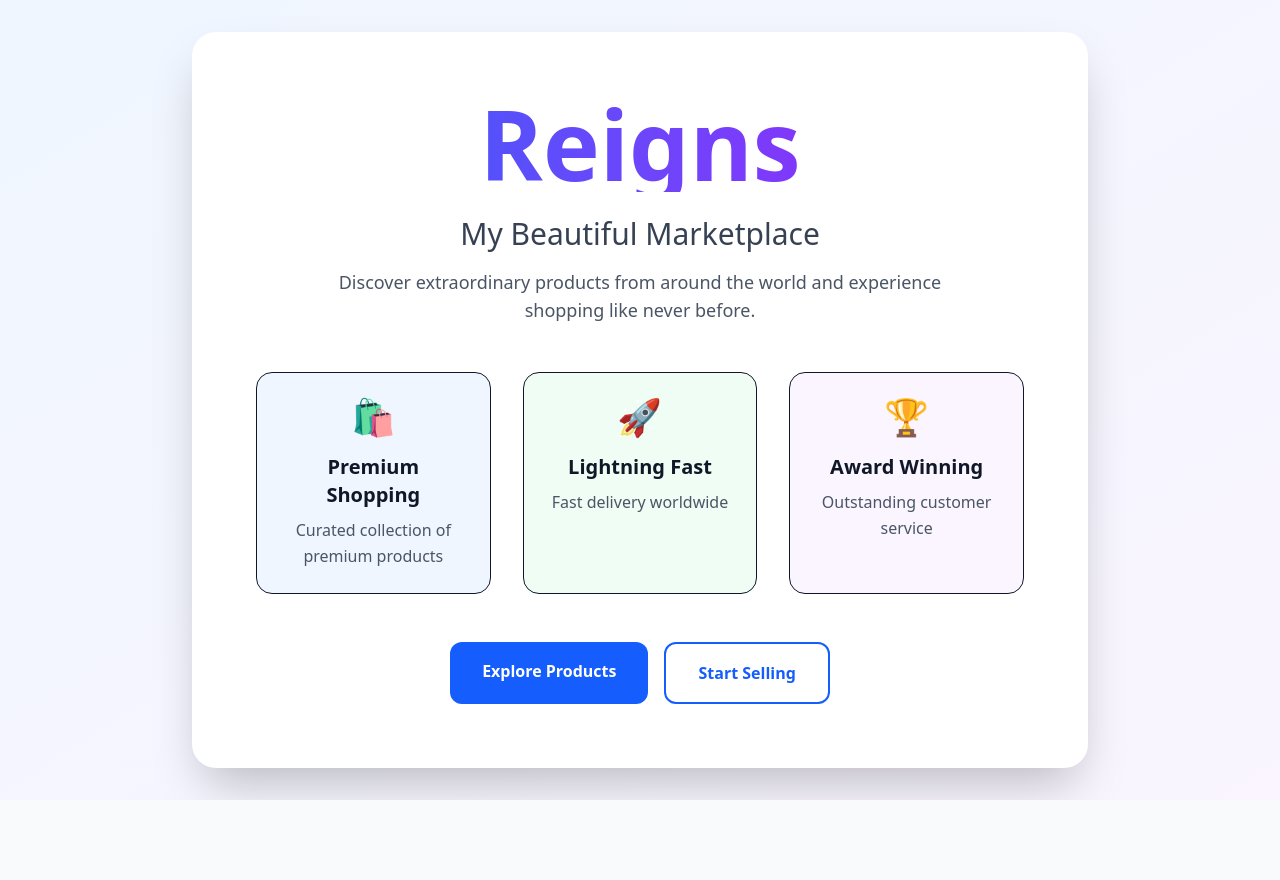
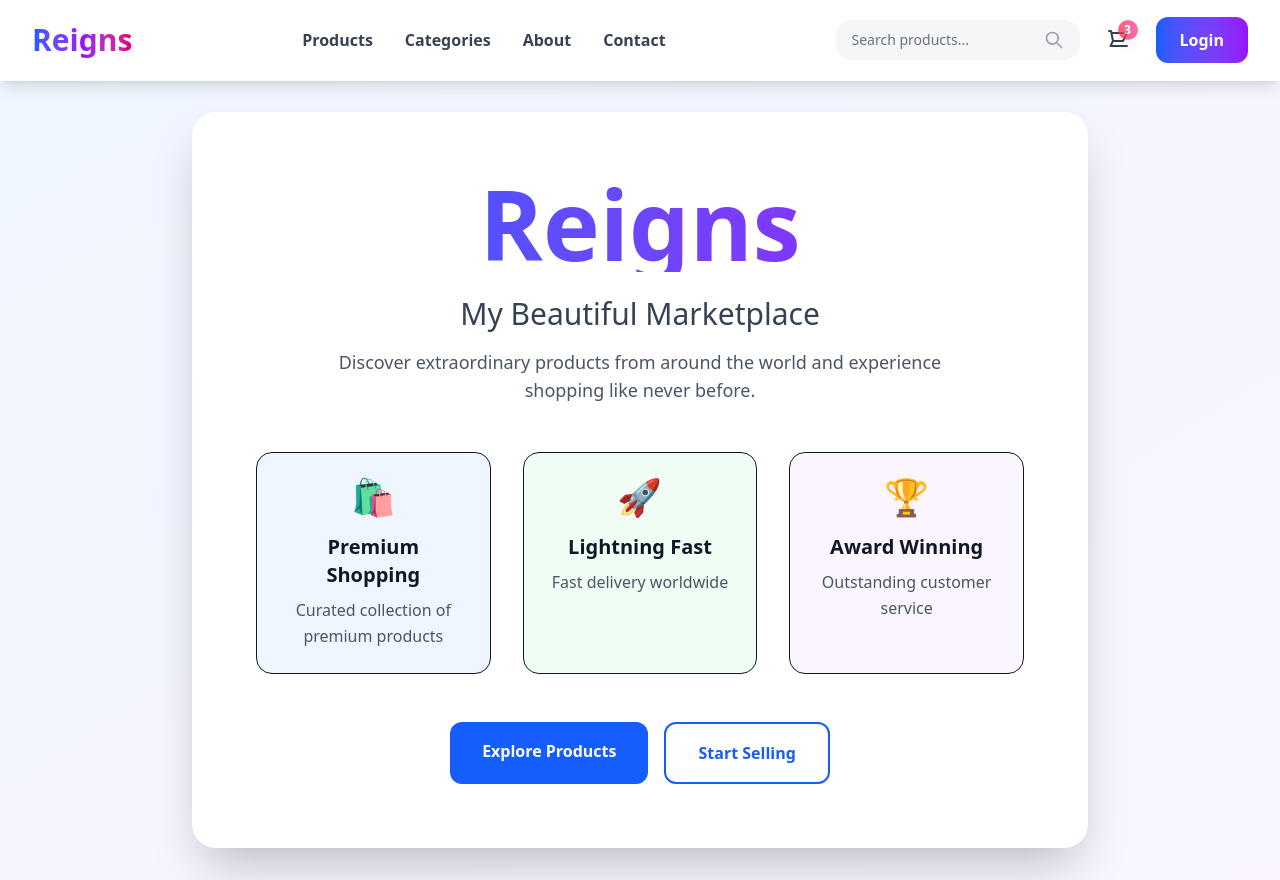
Before and after one commit to eddyreigns/reigns, a Next.js app: page / in a window 1280 px wide. Before the commit the page ends 800 px from the top, so only its background shows below. Built offline with nearby package versions, Linux system fonts and the light colour scheme.

Commit message:
Update layout to include styled header
cgen-e8b72020f0b644c9b3764095a814b6ea

```diff
--- a/app/layout.tsx
+++ b/app/layout.tsx
@@ -1,4 +1,5 @@
 import './globals.css'
+import Header from '../components/Header'
 
 export const metadata = {
   title: 'Reigns - My Beautiful Market',
@@ -13,7 +14,8 @@ export default function RootLayout({
   return (
     <html lang="en">
       <body className="min-h-screen bg-gray-50">
-        <main className="min-h-screen">
+        <Header />
+        <main className="pt-16 md:pt-20 min-h-screen">
           {children}
         </main>
       </body>
```
